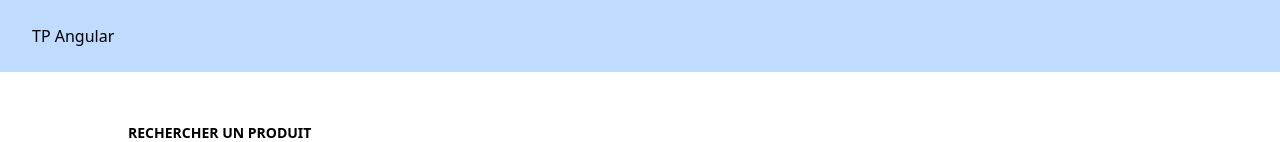
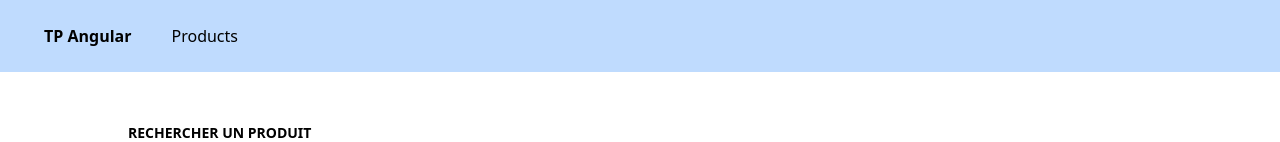
Before and after one commit to Bricklou/projet_bailleau_louis, an Angular app in the folder frontend/: page /products in a window 1280 px wide. Shown: the top 142 px of the page. Built offline with nearby package versions, Linux system fonts and the light colour scheme.

Commit message:
feat: add links to header bar

```diff
--- a/frontend/src/app/components/header/header.component.html
+++ b/frontend/src/app/components/header/header.component.html
@@ -1,8 +1,11 @@
 <header class="px-8 py-6 bg-blue-200">
   <nav>
-    <ul>
+    <ul class="flex flex-wrap gap-4">
       <li>
-        <p>TP Angular</p>
+        <a routerLink="/" class="font-bold px-3 py-2 rounded-md hover:bg-gray-500/25">TP Angular</a>
+      </li>
+      <li>
+        <a class="px-3 py-2 rounded-md hover:bg-gray-500/25" routerLink="products">Products</a>
       </li>
     </ul>
   </nav>
```
Also changed, not shown: frontend/src/app/components/header/header.component.ts (+4 -5 lines).
